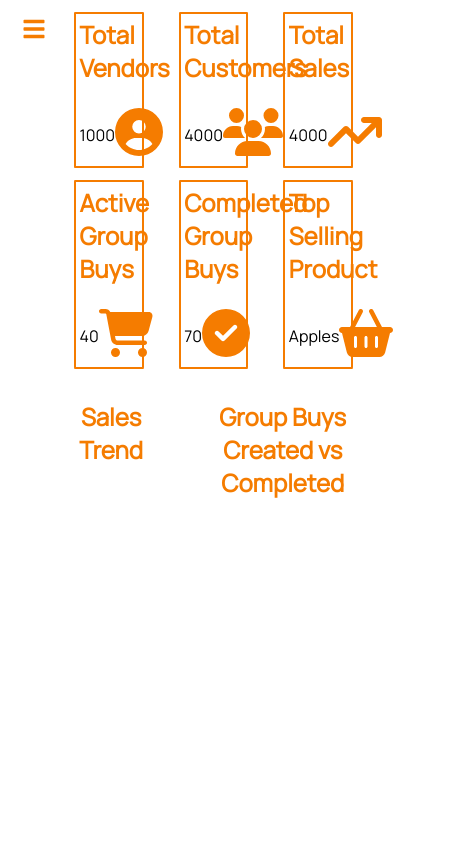
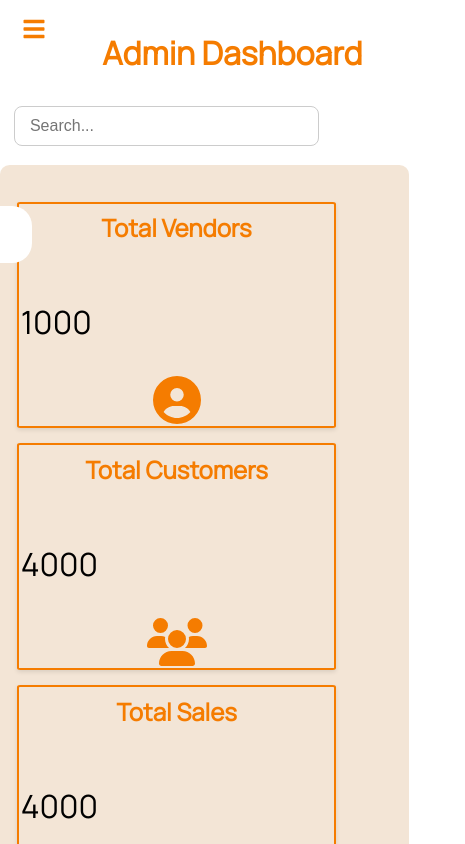
Before and after one commit to akirachix/gorzo-frontend-web, a React (Create React App) app: page /home in a window 390 px wide. Shown: the top 844 px of the page, 465 px wide, since content can reach past the window. Built offline with nearby package versions, Linux system fonts and the light colour scheme; no server answers.

Commit message:
worked on homepage

```diff
--- a/package.json
+++ b/package.json
@@ -51,4 +51,5 @@
     "jest": "^27.5.1",
     "web-vitals": "^5.0.3"
   }
+
 }
--- a/src/HomePage/GroupChart/index.js
+++ b/src/HomePage/GroupChart/index.js
@@ -6,13 +6,18 @@ import { BarChart } from '@mui/x-charts/BarChart';
 
 
 function GroupChart() {
-    <BarChart
+
+    return(
+         <BarChart
         xAxis={[{ data: ['January', 'February', 'March', 'April'] }]}
         series={[{ data: [30, 25, 17, 45], label: 'Created Groups', color: ['green'] }, { data: [25, 15, 7, 45], label: 'Completed Groups', color: [' #F57C00'] }]}
         height={300}
 
     />
 
+    )
+
+
 
 };
 
--- a/src/HomePage/Home/index.css
+++ b/src/HomePage/Home/index.css
@@ -1,11 +1,35 @@
+body{
+    overflow-x: hidden;
+    font-family: 'Manrope';
+}
 .activeUsers{
     /* background-color: #FCD8B3; */
     border: solid 2px #F57C00;
     width: 15vw;
-    margin-left: 10%;
+    margin-left: 5%;
     border-radius: 1%;
     padding: 1%;
+    transition: all 0.3s ease;
+    box-shadow: 0 2px 4px rgba(0,0,0,0.1);
+    cursor: pointer;
 
+
+}
+
+#adminTitle{
+    color: #F57C00;
+    font-size: 2em;
+}
+.activeUsers:hover{
+    box-shadow: 0 2px 4px rgba(243, 132, 5, 0.2);
+    transform: translateY(-15px);
+
+
+}
+
+#adminTitle{
+    text-align: center;
+    padding: 1%;
 }
 
 .vendorTitles{
@@ -30,14 +54,32 @@
 
 .userData{
     display: flex;
-    margin-left: 10%;
     padding-top: 3%;
+
+
+}
+
+
+.userDataContainer{
+     background-color: #f3e5d6;
+      border-radius: 0.6em;
+      margin-top: 4%;
+      margin-left: 23%;
+      padding: 2%;
+      width: 60vw;
+
+
+}
+
+.userData:hover .activeUsers{
+    opacity: 1;
+    transform: translateY(0);
 }
 
 .ordersOverview{
     margin-top: 3%;
     width: 80vw;
-    margin-left: 20%;
+    margin-left: 23%;
     display: flex;
     gap: 10%;
 }
@@ -94,3 +136,77 @@
 /* .circle{
     display: flex;
 } */
+
+@media only screen and (max-width:450px){
+    .userDataContainer{
+     background-color: #f3e5d6;
+      border-radius: 0.6em;
+      margin-top: 4%;
+      margin-left: 0%;
+      padding: 2%;
+      width: 100vw;
+
+
+}
+
+
+.userData{
+flex-direction: column;
+width: 40vw;
+
+}
+
+.vendorTitles{
+   flex-direction: column;
+
+   p{
+    font-size: 2em;
+   }
+
+}
+
+.activeUsers{
+    /* background-color: #FCD8B3; */
+    border: solid 2px #F57C00;
+    width: 80vw;
+    margin-left: 5%;
+    border-radius: 1%;
+    padding: 1%;
+    margin-top: 10%;
+
+
+
+}
+
+#userIcon{
+        color: #F57C00;
+        font-size: 3em;
+        /* padding-bottom:2em; */
+
+
+}
+#userName{
+
+    text-align: center;
+    /* text-align: center; */
+
+}
+
+.ordersOverview{
+
+    flex-direction: column;
+        margin-left: 0%;
+
+}
+
+.ordersContainer{
+     /* border: solid 1px black; */
+    width: 80vw;
+
+}
+
+
+
+
+
+}
--- a/src/HomePage/Home/index.js
+++ b/src/HomePage/Home/index.js
@@ -4,17 +4,30 @@ import { FontAwesomeIcon } from "@fortawesome/react-fontawesome";
 import { faCircleUser, faUsers, faArrowTrendUp, faCartShopping, faCircleCheck, faBasketShopping } from '@fortawesome/free-solid-svg-icons';
 import GroupChart from "../GroupChart";
 import SalesChart from "../SalesChart";
+import SearchBar from "../SearchBar";
+import VendorPerformance from "../vendorPerformance";
+
 
 
 
 
 
 function Home() {
+    const handleSearch = (query) =>{
+      console.log("Search query",query)
+    }
+
+
   return (
     <div className="adminDashboard">
       {/* <Sidebar /> */}
+                   <h2 id="adminTitle">Admin Dashboard</h2>
+                <SearchBar onSearch={handleSearch} id="findItems"/>
+                <div className="userDataContainer">
+
 
       <div className="userData">
+
 
         <div className="activeUsers">
           <h3 id="userName">Total Vendors</h3>
@@ -64,6 +77,8 @@ function Home() {
           </div>
         </div>
       </div>
+                      </div>
+
 
       <div className="ordersOverview">
         <div className="ordersContainer">
@@ -86,7 +101,9 @@ function Home() {
 
 
         </div>
-        <div className="productPerformance"></div>
+        <div className="vendorPerformance">
+          <VendorPerformance/>
+        </div>
 
       </div>
 
--- a/src/HomePage/SalesChart/index.js
+++ b/src/HomePage/SalesChart/index.js
@@ -14,7 +14,8 @@ const dataset = [
 
 
 function SalesChart (){
-      <LineChart
+  return(
+     <LineChart
             dataset={dataset}
             xAxis={[{ dataKey: 'month', scaleType: 'band' }]}
             series={[{ dataKey: 'sales', label: 'Monthly Sales', color: '#F57C00' }]}
@@ -22,6 +23,9 @@ function SalesChart (){
             grid={{ vertical: true, horizontal: true }}
                                                    />
 
+  )
+
+
 
 };
 
--- /dev/null
+++ b/src/HomePage/SearchBar/index.css
@@ -0,0 +1,31 @@
+.search-bar {
+  position: relative;
+  width: 50vw;
+  margin-left: 30vw;
+}
+
+.search-input {
+  width: 100%;
+  padding: 10px 15px;
+  border-radius: 8px;
+  border: 1px solid #ccc;
+  font-size: 16px;
+  outline: none;
+  transition: 0.3s ease-in-out;
+}
+
+.search-input:focus {
+  border-color: #F57C00;
+  /* box-shadow: 0 0 5px rgba(0, 123, 255, 0.3); */
+}
+
+
+@media only screen and (max-width:450px){
+
+.search-bar {
+  position: relative;
+  width: 70vw;
+  margin-left: 3%;
+}
+
+}
--- /dev/null
+++ b/src/HomePage/SearchBar/index.js
@@ -0,0 +1,25 @@
+import React, { useState } from 'react';
+import './index.css';
+
+function SearchBar({ onSearch }) {
+  const [query, setQuery] = useState('');
+
+  const handleChange = (e) => {
+    setQuery(e.target.value);
+    onSearch(e.target.value);
+  };
+
+  return (
+    <div className="search-bar">
+      <input
+        type="text"
+        placeholder="Search..."
+        value={query}
+        onChange={handleChange}
+        className="search-input"
+      />
+    </div>
+  );
+}
+
+export default SearchBar;
--- /dev/null
+++ b/src/HomePage/vendorPerformance/index.css
@@ -0,0 +1,48 @@
+.vendor-performance {
+  margin-top: 40px;
+  margin-left: 20vw;
+  padding: 20px;
+  background-color: #fff;
+  border-radius: 12px;
+  box-shadow: 0 4px 8px rgba(0,0,0,0.05);
+}
+
+thead{
+    background-color: #F57C00;
+}
+
+#table-title{
+    text-align: center;
+}
+
+.vendor-search {
+  padding: 8px 12px;
+  border-radius: 8px;
+  border: 1px solid #ccc;
+  font-size: 14px;
+  width: 220px;
+}
+
+.vendor-table {
+  width: 100%;
+  margin-top: 20px;
+  border-collapse: collapse;
+}
+
+.vendor-table th,
+.vendor-table td {
+  text-align: left;
+  padding: 12px 16px;
+  border-bottom: 1px solid #eee;
+  cursor: pointer;
+}
+
+.vendor-table th {
+  background-color: #f8f8f8;
+  font-weight: bold;
+}
+
+.vendor-table tr:hover {
+  background-color: #F57C00;
+  transition: 0.2s ease;
+}
--- /dev/null
+++ b/src/HomePage/vendorPerformance/index.js
@@ -0,0 +1,116 @@
+import React, { useState, useEffect, useMemo } from 'react';
+import './index.css';
+
+const habaUrl = 'https://corsproxy.io/?https://haba-58a6f125bb51.herokuapp.com/api/';
+
+function VendorPerformance() {
+  const [query, setQuery] = useState('');
+  const [sortBy, setSortBy] = useState('name');
+  const [sortOrder, setSortOrder] = useState('asc');
+  const [vendors, setVendors] = useState([]);
+  const [products, setProducts] = useState([]);
+  const [loading, setLoading] = useState(true);
+
+  useEffect(() => {
+    async function fetchData() {
+      try {
+        const [userRes, productRes] = await Promise.all([
+          fetch(`${habaUrl}users`),
+          fetch(`${habaUrl}products`)
+        ]);
+        const userData = await userRes.json();
+        const productData = await productRes.json();
+
+        setVendors(userData.filter(u => u.role === 'vendor'));
+        setProducts(productData);
+        setLoading(false);
+      } catch (err) {
+        console.error('Failed to fetch data:', err);
+        setLoading(false);
+      }
+    }
+    fetchData();
+  }, []);
+
+  const vendorStats = useMemo(() => {
+    return vendors.map(vendor => {
+      const vendorProducts = products.filter(p => p.vendor=== vendor.user_id);
+      return {
+        id: vendor.user_id,
+        name: `${vendor.first_name} ${vendor.last_name}`,
+        productsListed: vendorProducts.length,
+        sales: 0,
+        topProduct: vendorProducts.length > 0 ? vendorProducts[0].product_name : '-'
+      };
+    });
+  }, [vendors, products]);
+
+  const filteredAndSorted = useMemo(() => {
+    let filtered = vendorStats.filter(v =>
+      v.name.toLowerCase().includes(query.toLowerCase())
+    );
+
+    filtered.sort((a, b) => {
+      let valA = a[sortBy];
+      let valB = b[sortBy];
+
+      if (typeof valA === 'string') valA = valA.toLowerCase();
+      if (typeof valB === 'string') valB = valB.toLowerCase();
+
+      if (valA < valB) return sortOrder === 'asc' ? -1 : 1;
+      if (valA > valB) return sortOrder === 'asc' ? 1 : -1;
+      return 0;
+    });
+
+    return filtered;
+  }, [vendorStats, query, sortBy, sortOrder]);
+
+  const handleSort = (key) => {
+    if (sortBy === key) {
+      setSortOrder(prev => prev === 'asc' ? 'desc' : 'asc');
+    } else {
+      setSortBy(key);
+      setSortOrder('asc');
+    }
+  };
+
+  if (loading) return <div>Loading...</div>;
+
+  return (
+    <div className="vendor-performance">
+      <div className="table-header">
+        <h2 id='table-title'>Vendor Performance</h2>
+        <input
+          type="text"
+          placeholder="Search vendors..."
+          value={query}
+          onChange={(e) => setQuery(e.target.value)}
+          className="vendor-search"
+        />
+      </div>
+
+      <table className="vendor-table">
+        <thead className='table-titles'>
+          <tr>
+            <th onClick={() => handleSort('name')}>Vendor Name</th>
+            <th onClick={() => handleSort('productsListed')}>Products Listed</th>
+            <th onClick={() => handleSort('sales')}>Total Sales (Ksh)</th>
+            <th onClick={() => handleSort('topProduct')}>Top Product</th>
+          </tr>
+        </thead>
+        <tbody>
+          {filteredAndSorted.map((vendor) => (
+            <tr key={vendor.id}>
+              <td>{vendor.name}</td>
+              <td>{vendor.productsListed}</td>
+              <td>{vendor.sales}</td>
+              <td>{vendor.topProduct}</td>
+            </tr>
+          ))}
+        </tbody>
+      </table>
+    </div>
+  );
+}
+
+export default VendorPerformance;
```
Also changed, not shown: 1 other file (tests, documents, lock files or other folders).
